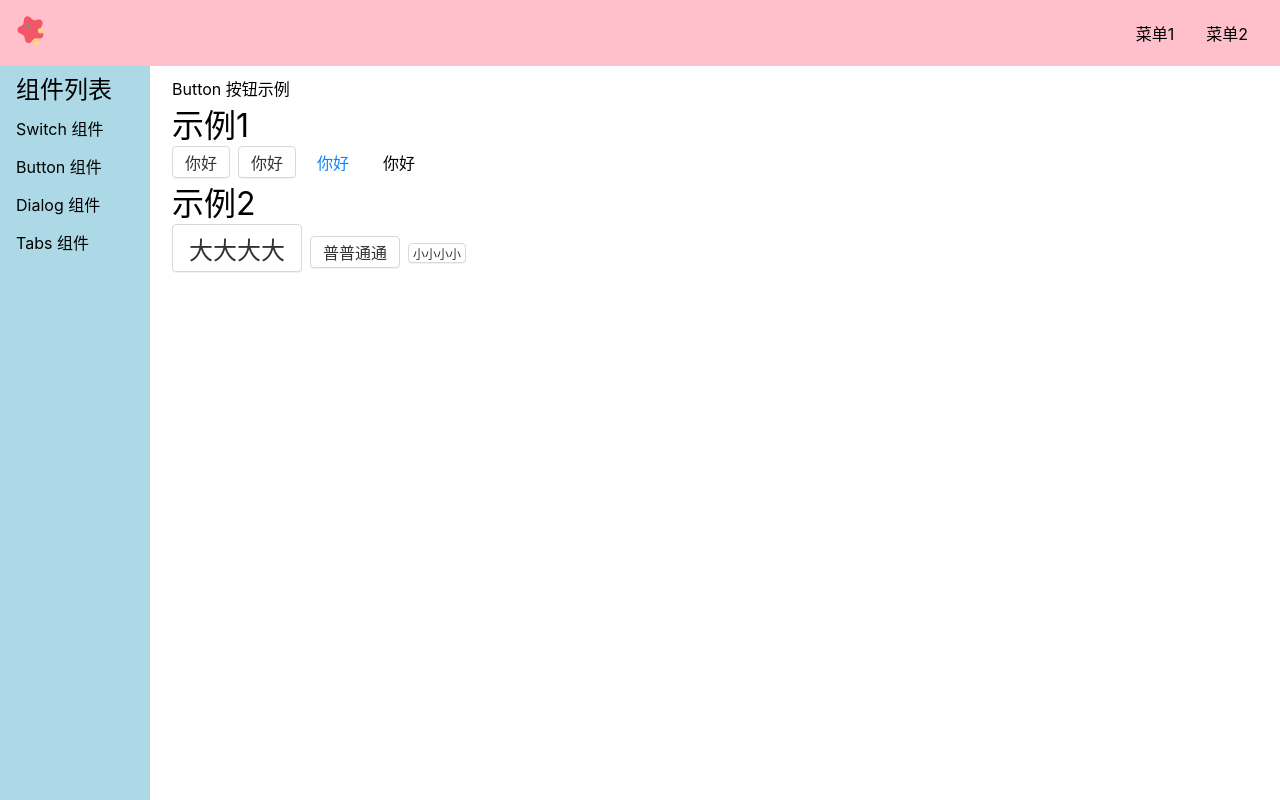
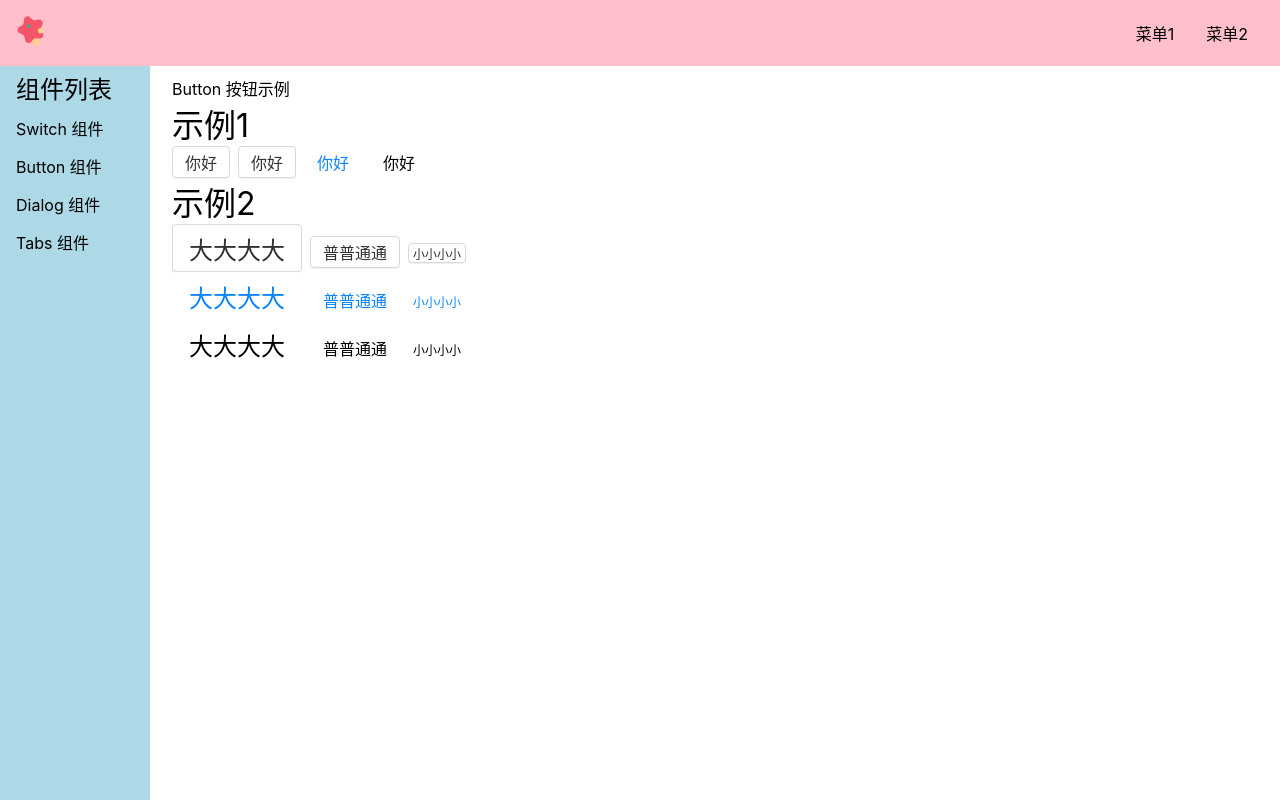
Before and after one commit to EvelynWXY/jelly-ui, a Vue app: page /#/doc/button in a window 1280 px wide. Built offline with nearby package versions, Linux system fonts and the light colour scheme.

Commit message:
size css 2

```diff
--- a/src/components/ButtonDemo.vue
+++ b/src/components/ButtonDemo.vue
@@ -11,8 +11,18 @@
         <h1>示例2</h1>
         <div>
             <Button size="big">大大大大</Button>
-            <Button size="normal">普普通通</Button>
+            <Button>普普通通</Button>
             <Button size="small">小小小小</Button>
+        </div>
+        <div>
+            <Button theme="link" size="big">大大大大</Button>
+            <Button theme="link">普普通通</Button>
+            <Button theme="link" size="small">小小小小</Button>
+        </div>
+        <div>
+            <Button theme="text" size="big">大大大大</Button>
+            <Button theme="text">普普通通</Button>
+            <Button theme="text" size="small">小小小小</Button>
         </div>
     </div>
 </template>
--- a/src/libs/Button.vue
+++ b/src/libs/Button.vue
@@ -94,7 +94,7 @@ $radius: 4px;
         }
     }
 
-    &.xingzi-theme-button {
+
     &.xingzi-size-big {
         font-size: 24px;
         height: 48px;
@@ -106,6 +106,7 @@ $radius: 4px;
         height: 20px;
         padding: 0 4px;
     }
-    }
+
+
 }
 </style>
```
Lines whose indentation alone changed are shown as unchanged.
